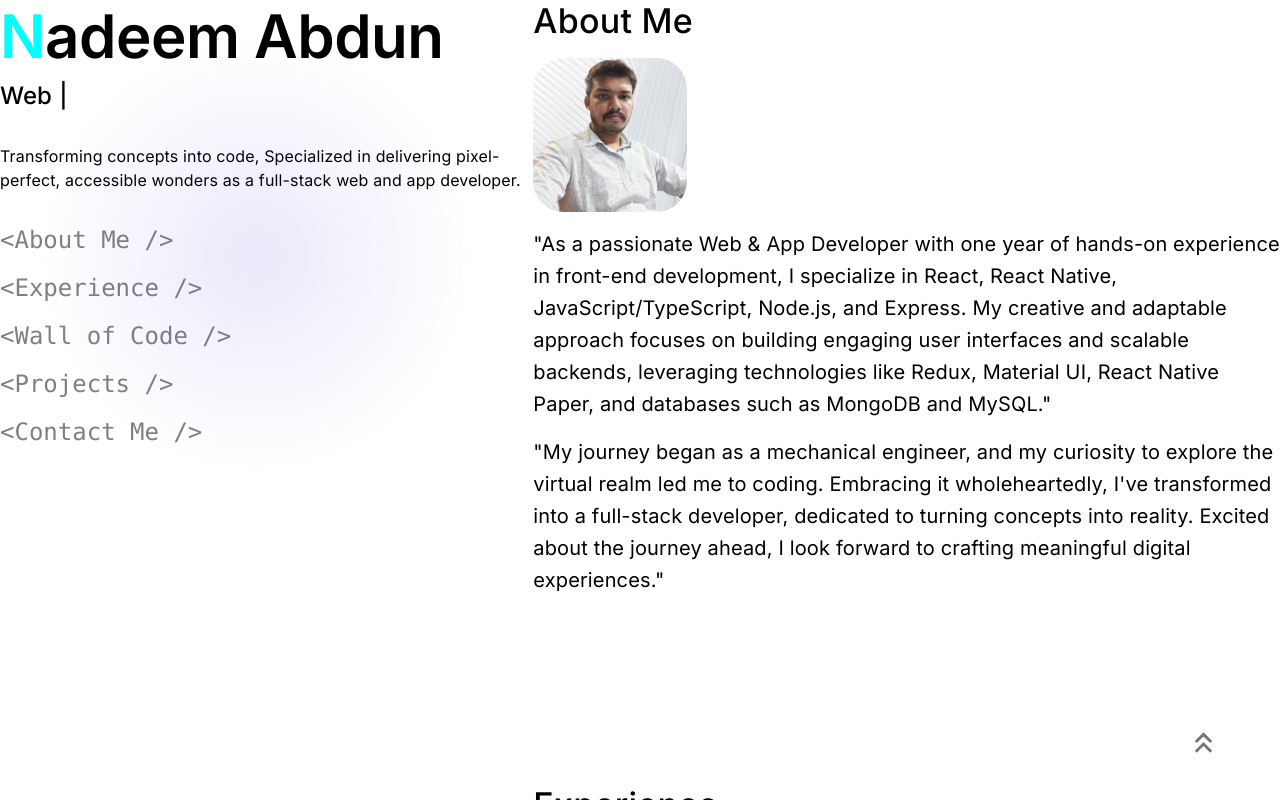
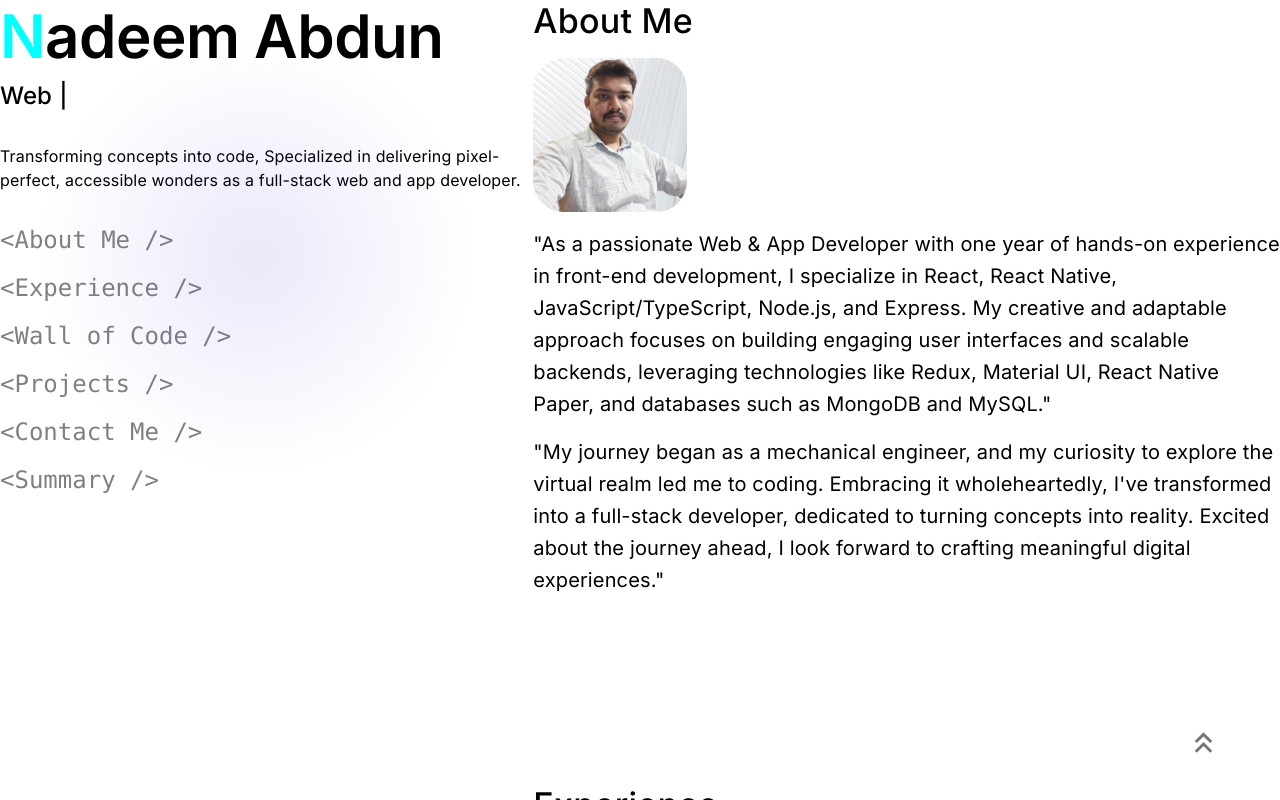
Before and after one commit to Nadeem-Abdun/nadeem_abdun_portfolio, a React (Create React App) app: page / in a window 1280 px wide. Built offline with nearby package versions, Linux system fonts and the light colour scheme.

Commit message:
Added Summary Link, Improved Spacing For Md View, Corrected Aria Label

```diff
--- a/src/screens/WebNavigation.tsx
+++ b/src/screens/WebNavigation.tsx
@@ -33,8 +33,8 @@ const WebNavigation = () => {
 
     return (
         <div className="flex flex-col justify-center items-center h-full">
-            <Grid container justifyContent='flex-start' alignItems='center' spacing={(isXl || isLg) ? 8 : 2} className='h-full'>
-                <Grid container item spacing={(isXl || isLg) ? 4 : 2} xs={12}>
+            <Grid container justifyContent='flex-start' alignItems='center' spacing={(isXl || isLg) ? 8 : (isMd) ? 1 : 2} className='h-full'>
+                <Grid container item spacing={(isXl || isLg) ? 4 : (isMd) ? 1 : 2} xs={12}>
                     <Grid container item spacing={(isXl || isLg) ? 1 : 0} xs={12}>
                         <Grid item xs={12}>
                             <Typography variant="h2" fontWeight={600} fontFamily='inter'>
@@ -83,6 +83,11 @@ const WebNavigation = () => {
                                 <pre>&lt;Contact Me /&gt;</pre>
                             </Typography>
                         </Grid>
+                        <Grid item xs={12}>
+                            <Typography variant="h5" fontWeight={400} fontFamily='inter' className="underline-hover" onClick={() => scrollToSection('section5')}>
+                                <pre>&lt;Summary /&gt;</pre>
+                            </Typography>
+                        </Grid>
                     </Grid>
                 </Grid>
                 <Grid container item spacing={(isXl || isLg) ? 2 : 1} xs={12}>
@@ -96,7 +101,7 @@ const WebNavigation = () => {
                         <IconButton className="icon-btn" aria-label="Discord"><DiscordIcon /></IconButton>
                     </Grid>
                     <Grid item>
-                        <IconButton className="icon-btn" aria-label="Twitter"><TwitterXIcon /></IconButton>
+                        <IconButton className="icon-btn" aria-label="TwitterX"><TwitterXIcon /></IconButton>
                     </Grid>
                 </Grid>
             </Grid>
```
